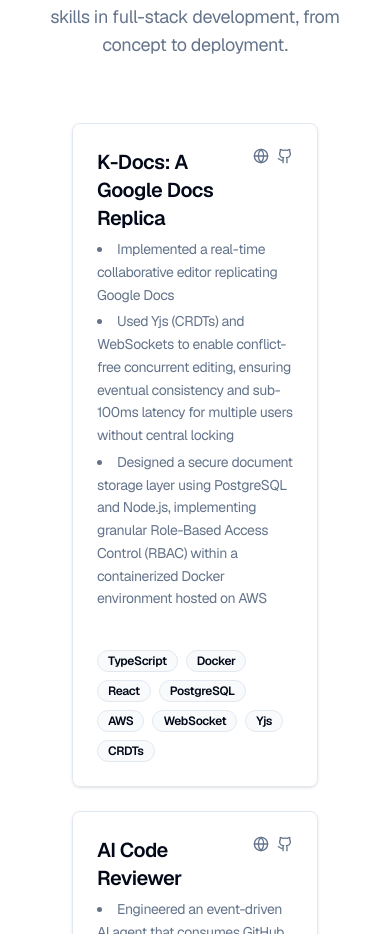
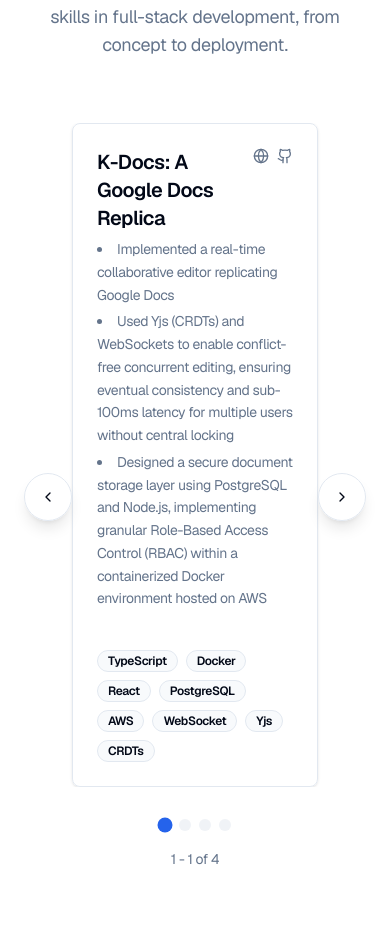
Before and after one commit to CapedCrusader03/my-portfolio, a Next.js app: page / in a window 390 px wide. Shown: the part 1066-2000 px from the top of the page. Built offline with nearby package versions, Linux system fonts and the light colour scheme.

Commit message:
Improved responsive designs

```diff
--- a/src/components/projects.tsx
+++ b/src/components/projects.tsx
@@ -1,6 +1,6 @@
 "use client";
 
-import { useState } from "react";
+import { useState, useEffect } from "react";
 import { motion, AnimatePresence } from "framer-motion";
 import { ChevronLeft, ChevronRight } from "lucide-react";
 import { Button } from "@/components/ui/button";
@@ -10,8 +10,22 @@ import { DATA } from "@/data/resume";
 
 export function Projects() {
   const [currentIndex, setCurrentIndex] = useState(0);
+  const [projectsPerView, setProjectsPerView] = useState(3);
   const projects = DATA.projects;
-  const projectsPerView = 3;
+
+  useEffect(() => {
+    const updateProjectsPerView = () => {
+      const newProjectsPerView = window.innerWidth < 1200 ? 1 : 3;
+      setProjectsPerView(newProjectsPerView);
+      // Reset currentIndex when switching between mobile and desktop
+      setCurrentIndex(0);
+    };
+
+    updateProjectsPerView();
+    window.addEventListener('resize', updateProjectsPerView);
+
+    return () => window.removeEventListener('resize', updateProjectsPerView);
+  }, []);
 
   const nextProject = () => {
     setCurrentIndex((prevIndex) =>
@@ -81,7 +95,7 @@ export function Projects() {
                     duration: 0.5,
                     ease: [0.25, 0.46, 0.45, 0.94]
                   }}
-                  className="grid grid-cols-1 md:grid-cols-2 lg:grid-cols-3 gap-6"
+                  className={`grid gap-6 ${projectsPerView === 1 ? 'grid-cols-1' : 'grid-cols-1 md:grid-cols-2 lg:grid-cols-3'}`}
                 >
                   {visibleProjects.map((project, index) => (
                     <motion.div
```
